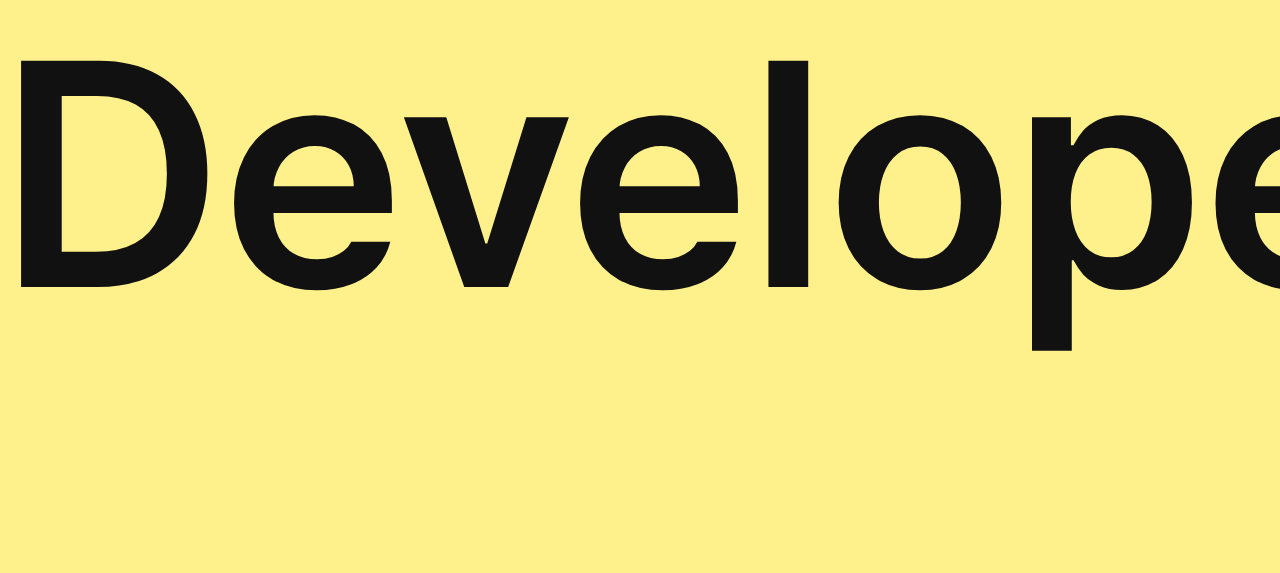
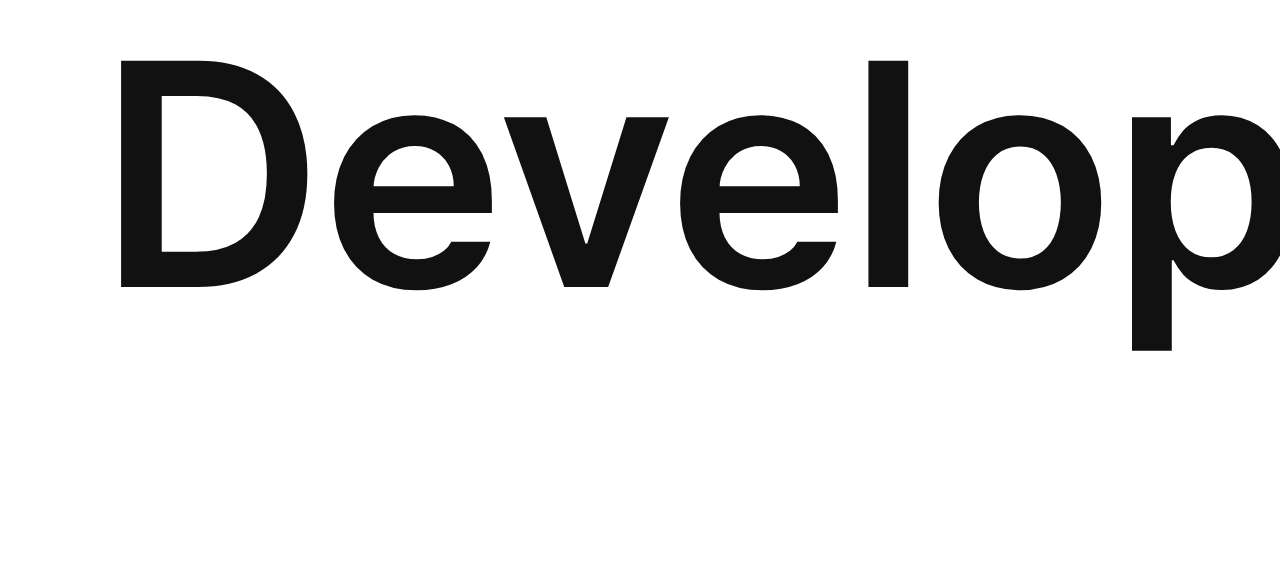
Before and after one commit to wow056/wow056.github.io, a Next.js app: page / in a window 1280 px wide. Shown: the part 227-800 px from the top of the page. Built offline with nearby package versions, Linux system fonts and the light colour scheme.

Commit message:
가로스크롤, 헤더, Career section 완성

```diff
--- a/app/globals.css
+++ b/app/globals.css
@@ -12,3 +12,43 @@ body {
   background: var(--background);
   font-family: Arial, Helvetica, sans-serif;
 }
+
+@keyframes move {
+	to {
+		/* Move horizontally so that right edge is aligned against the viewport */
+		transform: translateX(calc(-100% + 100vw));
+	}
+}
+
+#sectionPin {
+	/* Stretch it out, so that we create room for the horizontal scroll animation */
+	height: 500vh;
+	overflow: visible; /* To make position sticky work … */
+
+	view-timeline-name: --section-pin-tl;
+	view-timeline-axis: block;
+}
+
+.pin-wrap-sticky {
+	/* Stick to Top */
+	height: 100vh;
+	width: 100vw;
+	position: sticky;
+	top: 0;
+
+	width: 100vw;
+	overflow-x: hidden;
+}
+
+.pin-wrap {
+	height: 100vh;
+	width: 200vmax;
+
+	/* Hook animation */
+	will-change: transform;
+	animation: linear move forwards;
+
+	/* Link animation to view-timeline */
+	animation-timeline: --section-pin-tl;
+	animation-range: contain 0% contain 100%;
+}
--- a/app/layout.tsx
+++ b/app/layout.tsx
@@ -21,8 +21,8 @@ const pretendard = localFont({
 });
 
 export const metadata: Metadata = {
-  title: "Create Next App",
-  description: "Generated by create next app",
+  title: "강민수",
+  description: "웹 & 안드로이드 개발자 강민수 자기소개 페이지",
 };
 
 export default function RootLayout({
--- a/app/page.tsx
+++ b/app/page.tsx
@@ -1,22 +1,37 @@
 import Link from "next/link";
 import Image from "next/image";
+import { Minus } from "lucide-react";
 
 export default function Home() {
   return (
     // items-center: 세로 기준 중앙 (행의 중앙), justify-items-center: 가로 중앙에 두는 것 (열의 중앙)
     <div className="grid items-end justify-items-stretch min-h-screen font-[family-name:var(--font-pretendard)] tracking-[-0.03em]">
-      <header className="grid min-h-screen items-center bg-yellow-200 overflow-x-hidden">
-        <div className="font-semibold text-[40vh] text-nowrap leading-[110%]">
+      <header id="sectionPin">
+        <div className="pin-wrap-sticky">
+          <div className="pin-wrap h-screen flex justify-start items-center">
+            <p className="font-semibold text-[40vh] leading-[110%] px-[100px] text-nowrap">
               Developer
+            </p>
+          </div>
         </div>
       </header>
       <main className="flex flex-col items-stretch">
-        <div className="flex flex-col gap-7 items-stretch justify-center min-h-screen bg-red-200 pl-[29.6875%] pr-[7.8125%]">
+        <article className="flex flex-col min-h-screen">
+          <section className="flex items-center justify-between py-[30px]">
+            <h1 className="flex gap-8 px-[100px] items-center">
+              <p className="text-[14px] font-semibold leading-[1.3em]">01</p>
+              <p className="text-[40px] font-semibold leading-[1.3em]">Bio</p>
+            </h1>
+            <Minus size={16} className="ml-2 mr-[108px]" />
+          </section>
+          <div className="grow flex flex-col gap-7 items-stretch justify-center pl-[29.6875%] pr-[7.8125%]">
             <div className="flex flex-col justify-start items-start gap-5">
               <p className="text-4xl font-semibold  leading-[1.3em]">
                 웹 &amp; 안드로이드 앱 개발자
               </p>
-            <p className="text-[120px] font-semibold  leading-[1.1em]">강민수</p>
+              <p className="text-[120px] font-semibold  leading-[1.1em]">
+                강민수
+              </p>
               <p className="text-lg text-[#444]  leading-[1.6em]">
                 <b>안드로이드 앱</b> 개발자로 모빌리티 서비스 및 OTT 서비스
                 기업에서 근무했습니다.
@@ -49,6 +64,21 @@ export default function Home() {
               </Link>
             </div>
           </div>
+        </article>
+        <article className="flex flex-col min-h-screen">
+          <section className="flex items-center justify-between py-[30px]">
+            <h1 className="flex gap-8 px-[100px] items-center">
+              <p className="text-[14px] font-semibold leading-[1.3em]">02</p>
+              <p className="text-[40px] font-semibold leading-[1.3em]">
+                Career
+              </p>
+            </h1>
+            <Minus size={16} className="ml-2 mr-[108px]" />
+          </section>
+          <div className="grow flex flex-col gap-7 items-stretch justify-center pl-[29.6875%] pr-[7.8125%]">
+            웅야쿵야
+          </div>
+        </article>
       </main>
       <footer className="self-stretch bg-green-200">여기는 footer</footer>
     </div>
--- a/package.json
+++ b/package.json
@@ -9,6 +9,7 @@
     "lint": "next lint"
   },
   "dependencies": {
+    "lucide-react": "^0.469.0",
     "next": "15.1.3",
     "react": "^19.0.0",
     "react-dom": "^19.0.0"
```
Also changed, not shown: 1 other file (tests, documents, lock files or other folders). Lines whose indentation alone changed are shown as unchanged.
